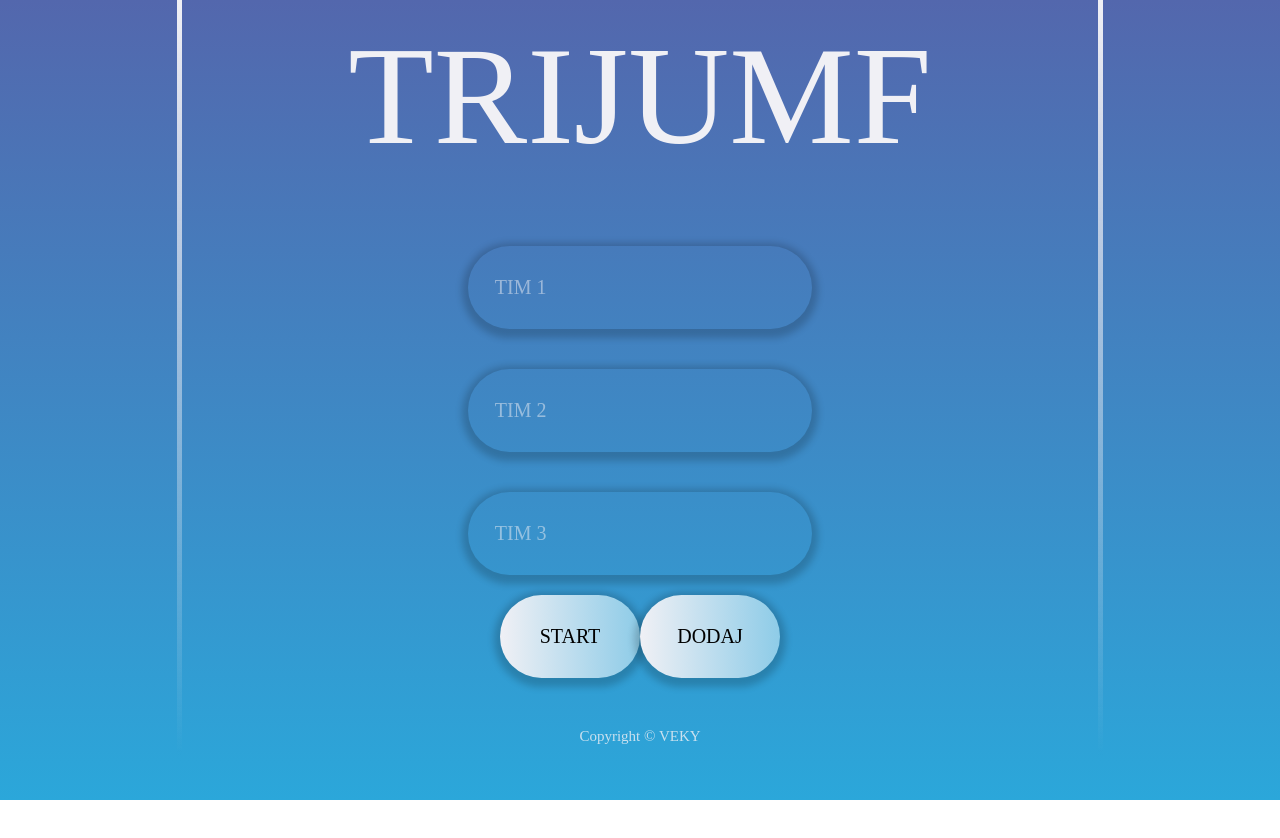
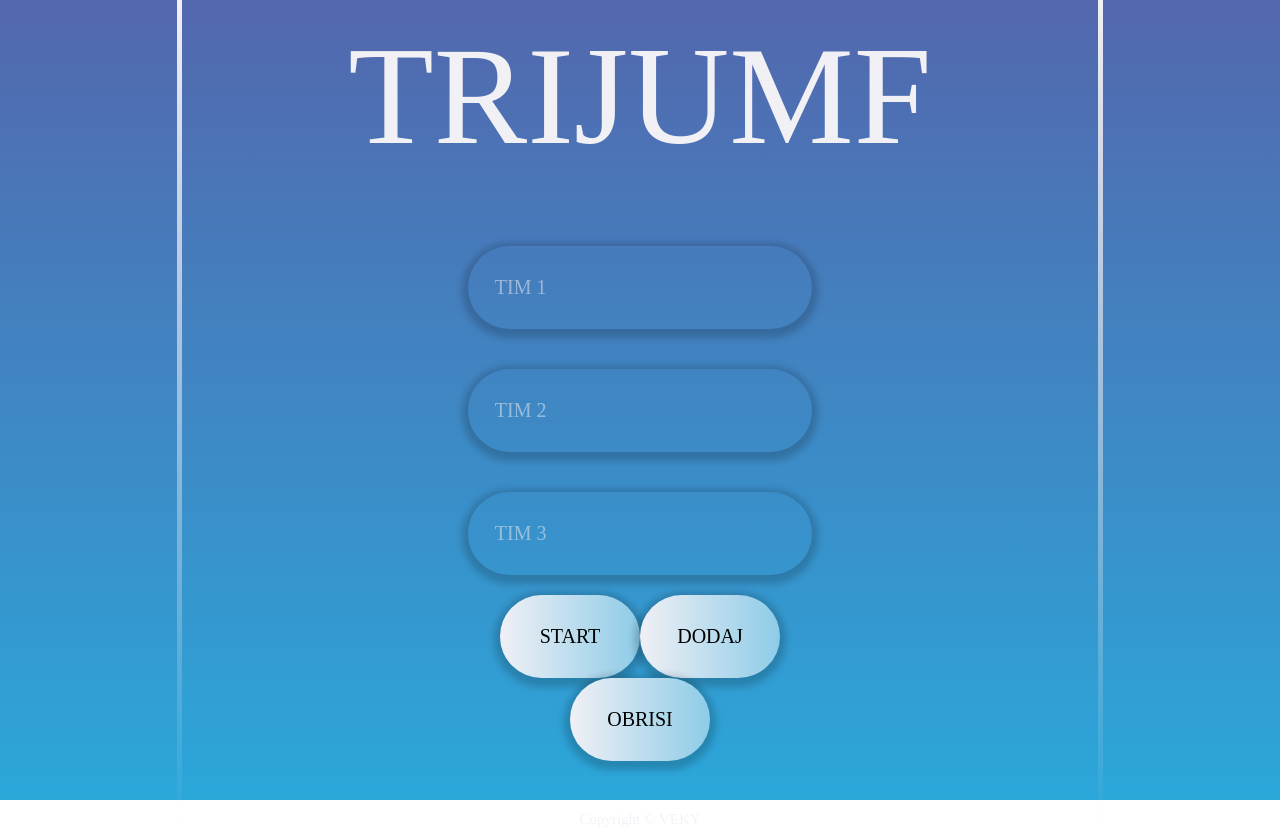
Before and after one commit to vpresecki/trijumf-vue, a Vue app in the folder client/: page / in a window 1280 px wide. Both pictures are taken after a click on the button "DODAJ". Shown: the top 838 px of the page. Before the commit the page ends 800 px from the top, so only its background shows below. Built offline with nearby package versions, Linux system fonts and the light colour scheme.

Commit message:
Finish home component functionality

```diff
--- a/client/package.json
+++ b/client/package.json
@@ -8,6 +8,7 @@
     "lint": "vue-cli-service lint"
   },
   "dependencies": {
+    "animate.css": "^3.7.2",
     "core-js": "^3.3.2",
     "register-service-worker": "^1.6.2",
     "vue": "^2.6.10",
--- a/client/src/store/modules/teams.js
+++ b/client/src/store/modules/teams.js
@@ -30,6 +30,9 @@ export const teams = {
           name: newTeam.name
         });
       }
+    },
+    deleteTeam: state => {
+      state.teams.pop();
     }
   },
   actions: {
@@ -38,6 +41,9 @@ export const teams = {
     },
     addTeam: ({ commit }, team) => {
       commit('addTeam', team);
+    },
+    deleteTeam: ({ commit }) => {
+      commit('deleteTeam');
     }
   }
 };
--- a/client/src/views/Home.vue
+++ b/client/src/views/Home.vue
@@ -11,8 +11,7 @@
         id="team-1"
         class="left"
         :placeholder="`${placeholder} ${index + 1}`"
-        v-model="teamName"
-        @keypress.enter="addTeam({id: team.id, name: teamName})"
+        @blur="addTeam({id: team.id, name: $event.target.value})"
       />
       <div class="start-game">
         <form action="/game">
@@ -22,7 +21,16 @@
             id="start-button"
             class="up"
             value="DODAJ"
+            v-if="getTeams.length < 4"
             @click="addTeam({id: getTeams.length+1, name: ''})"
+          />
+          <input
+            type="button"
+            id="start-button"
+            class="up"
+            value="OBRISI"
+            v-if="getTeams.length > 2"
+            @click.prevent="deleteTeam"
           />
         </form>
       </div>
@@ -40,12 +48,11 @@ import { mapActions } from 'vuex';
 export default {
   data() {
     return {
-      placeholder: 'Tim',
-      teamName: ''
+      placeholder: 'Tim'
     };
   },
   methods: {
-    ...mapActions(['initTeam', 'addTeam'])
+    ...mapActions(['initTeam', 'addTeam', 'deleteTeam'])
   },
   computed: {
     ...mapGetters(['getTeams'])
@@ -56,4 +63,5 @@ export default {
 };
 </script>
 
-<style src="../assets/styles/home.css"></style>
+<style src="../assets/styles/home.css">
+</style>
```
Also changed, not shown: 1 other file (tests, documents, lock files or other folders).
